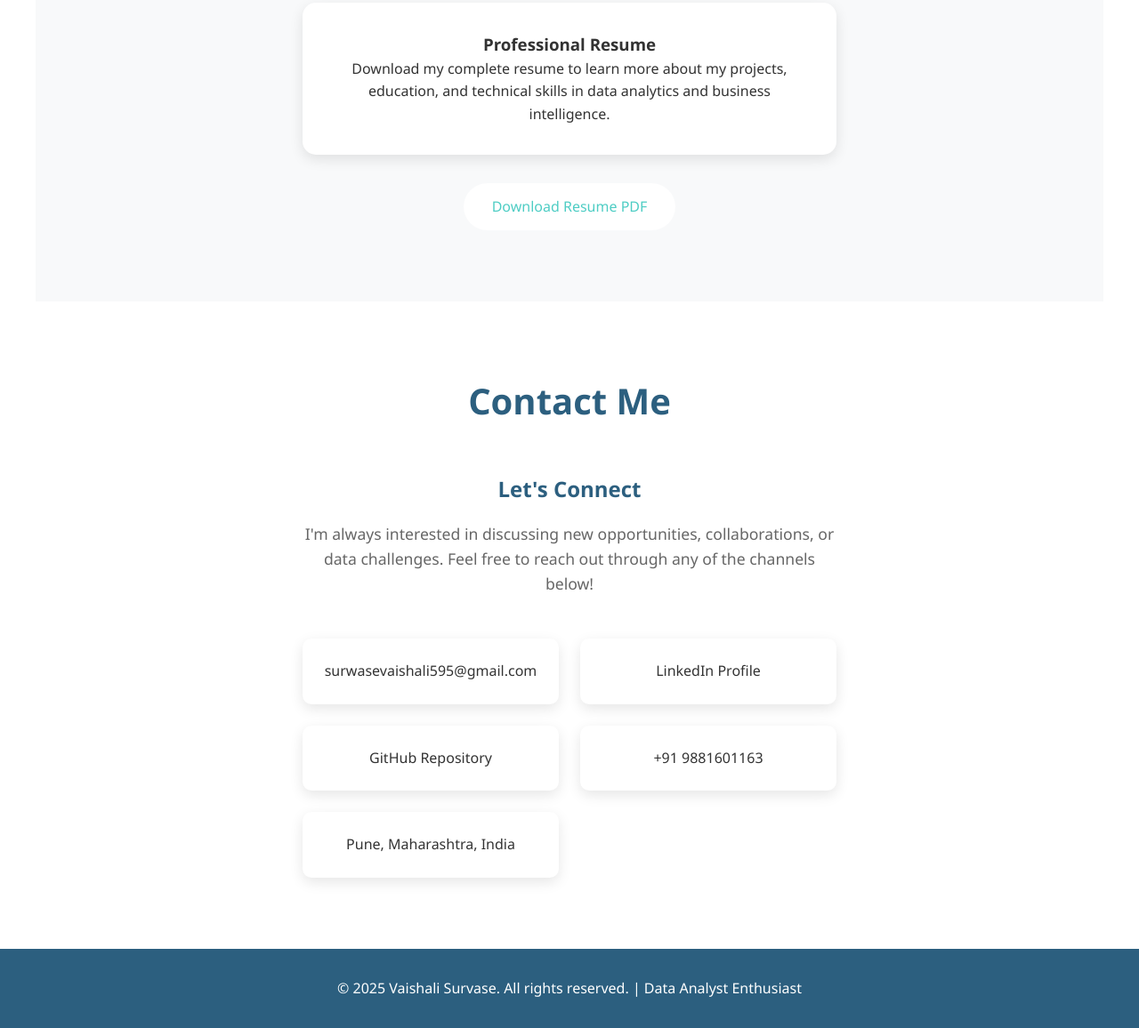
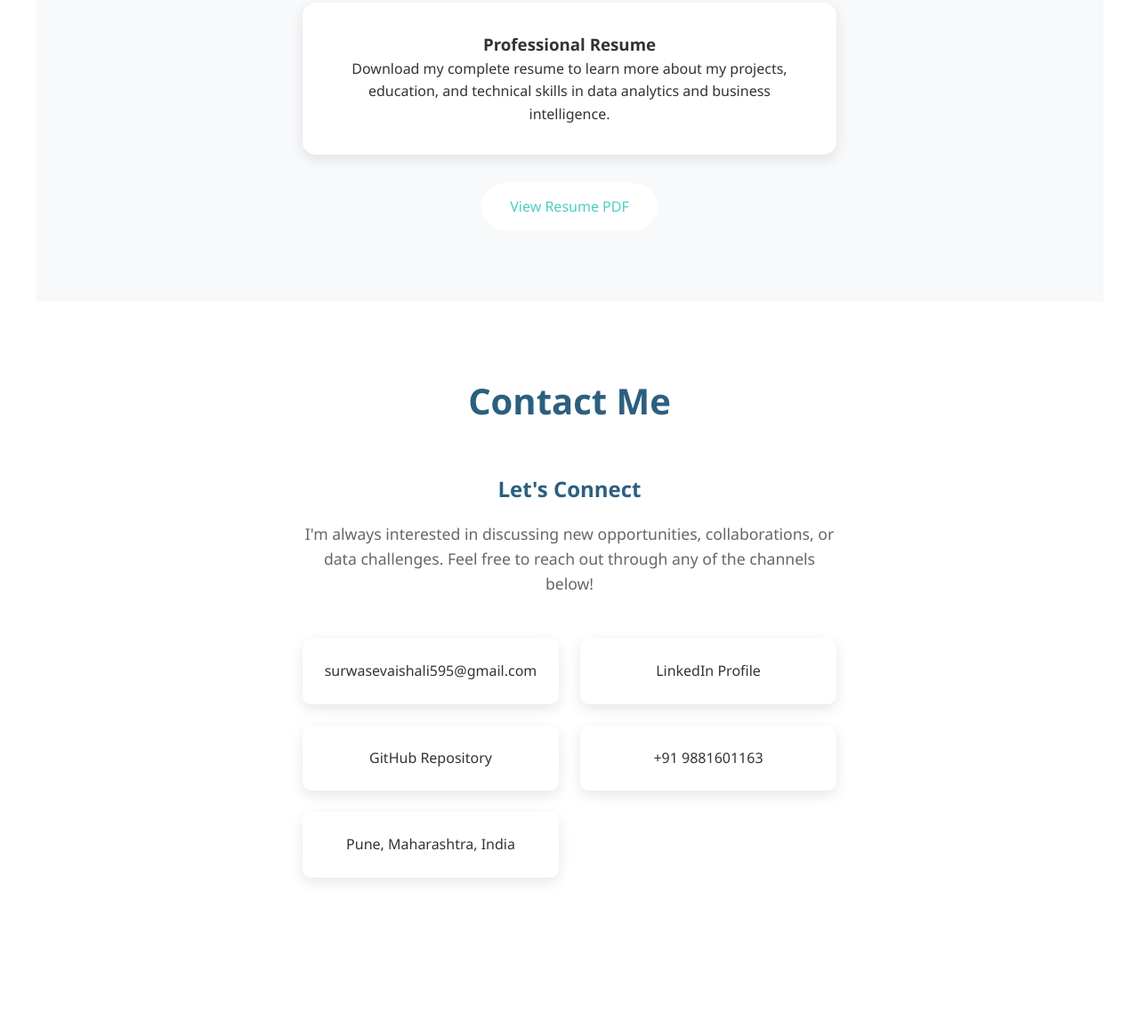
Before and after one commit to vishh63/myportvs, a plain HTML site: page index.html in a window 1280 px wide. Shown: the part 3582-4738 px from the top of the page at 89% size. After the commit the page ends 4649 px from the top, so only its background shows below. Drawn offline with Linux system fonts and the light colour scheme.

Commit message:
Update index.html

```diff
--- a/index.html
+++ b/index.html
@@ -3,7 +3,7 @@
 <head>
     <meta charset="UTF-8">
     <meta name="viewport" content="width=device-width, initial-scale=1.0">
-    <title>Vaishali Survase - Data Analyst & BI Expert</title>
+    <title>Vaishali Survase - Data Analyst Enthusiast</title>
     <style>
         * {
             margin: 0;
@@ -792,7 +792,7 @@
                 <h3>Professional Resume</h3>
                 <p>Download my complete resume to learn more about my projects, education, and technical skills in data analytics and business intelligence.</p>
             </div>
-            <a href="#" class="btn primary" onclick="downloadResume()">Download Resume PDF</a>
+            <a href="https://drive.google.com/uc?export=view&id=1nDkJP6gipcBwK8sczNbjJap4aESVrJZ4" target="_blank" rel="noopener noreferrer" class="btn primary" onclick="downloadResume()">View Resume PDF</a>
         </div>
     </section>
 
@@ -828,11 +828,6 @@
             </div>
         </div>
     </section>
-
-    <!-- Footer -->
-    <footer class="footer">
-        <p>&copy; 2025 Vaishali Survase. All rights reserved. | Data Analyst Enthusiast</p>
-    </footer>
 
     <script>
         // Typing animation - continuous loop
```
